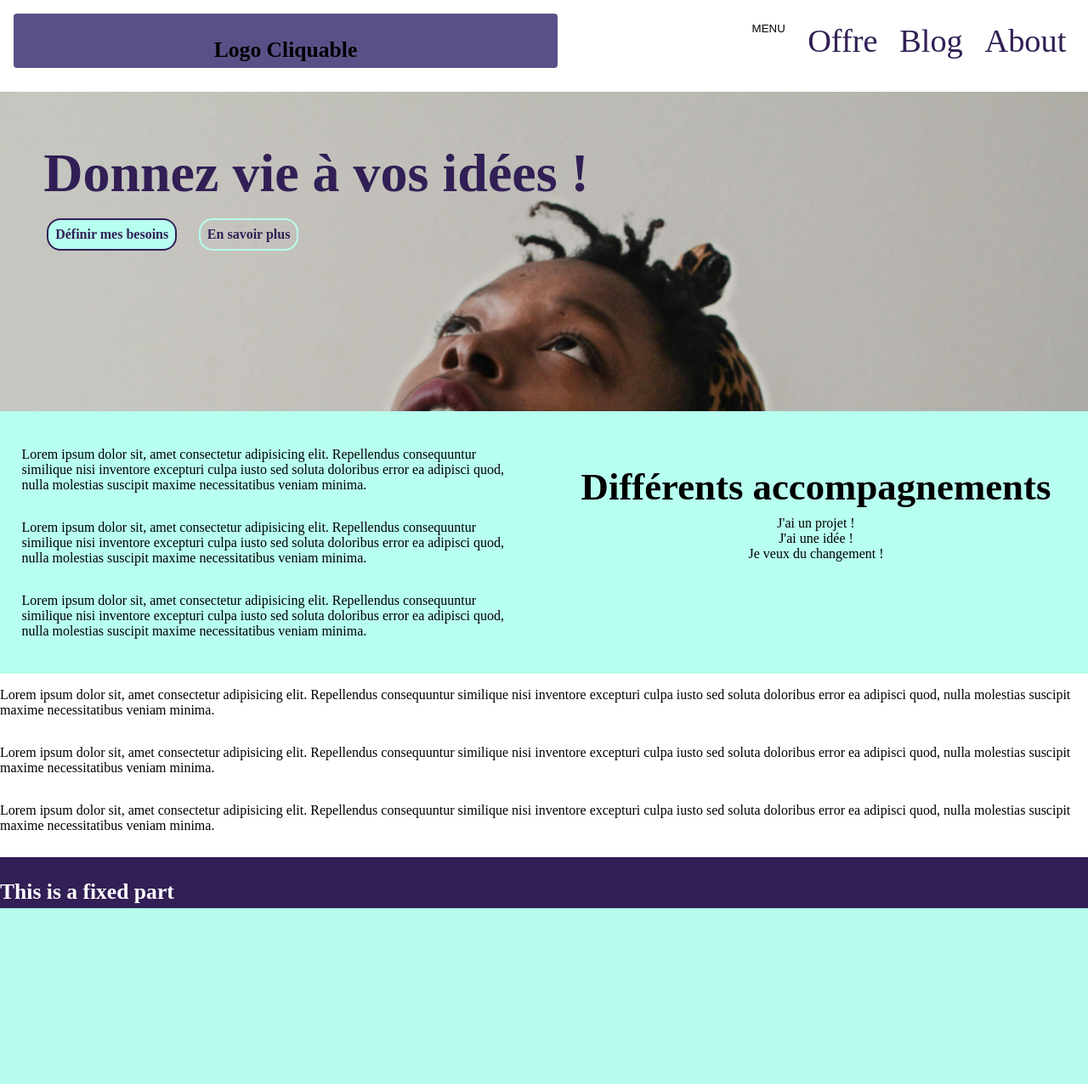
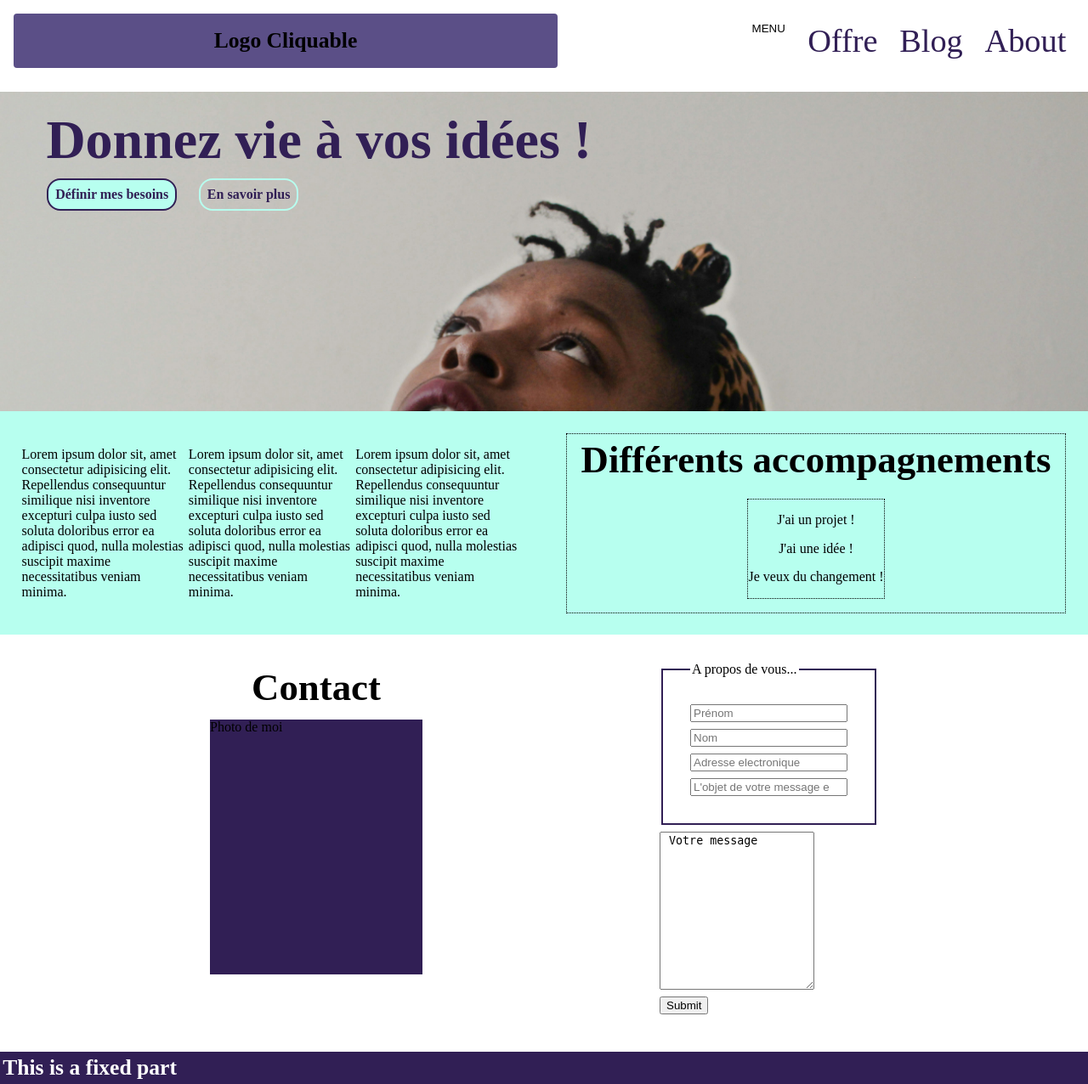
Before and after one commit to justsam42/back11emuse, a Django app: page / in a window 1280 px wide. Shown: the whole page at 85% size. Before the commit the page ends 1069 px from the top, so only its background shows below. Run offline with Django 5.2, Linux system fonts and the light colour scheme.

Commit message:
dev homePage structure

```diff
--- a/core/static/core/styles.css
+++ b/core/static/core/styles.css
@@ -116,22 +116,67 @@
     flex-direction: column;
     align-items: center;
     justify-content: flex-start;
+    border: 1px dotted black;
+    min-width: max-content;
 }
 
 #targets-section{
+    border: 1px dotted black;
+    display: flex;
+    flex-direction: column;
+    align-items: center;
+    justify-content: space-evenly;
+    margin:1em;
+    height: 100%;
+
+
+}
+
+#trgt-btn{
+
+}
+
+.focus-3{
+    display: flex;
+    align-items: flex-start;
+    justify-content: space-evenly;
+}
+
+#contact-hero{
     display: flex;
     flex-direction: column;
     align-items: center;
     justify-content: flex-start;
+    padding: 2em;
+    gap : 1vh;
 }
 
+#photo-contact{
+    display:block;
+    height: 300px;
+    width : 250px;
+    background-color: rgb(49, 31, 85);
+}
 
-.focus-3{
+#infos-msg{
     display: flex;
     flex-direction: column;
     align-items: center;
     justify-content: flex-start;
+    padding: 2em;
+    gap : 1vh;
 }
+
+#msg-container{
+    display: flex;
+    flex-direction: column;
+    align-items: flex-start;
+    justify-content: space-between;
+    padding: 2em;
+    gap : 1vh;
+}
+
+
 
 /* -------  UI ------------ */
 a{
@@ -142,6 +187,10 @@
 
 select{
    appearance: none ;
+}
+
+fieldset{
+    border: 0.25vmin solid rgb(49, 31, 85);
 }
 
 
@@ -175,14 +224,15 @@
 h1{
     font-size: 5vw;
     font-weight: bold;
-    margin-bottom: 1.5vh;
+    margin: 0.5vh 0.25vw;
 }
 
 h2{
     font-size: 3.5vw;
-    margin-bottom: 1vh;
+    margin: 0.5vh 0.25vw;
 }
 h3{
     font-size: 2vw;
-    margin-bottom: 0.5vh;
+    margin: 0.5vh 0.25vw;
+
 }
--- a/core/templates/core/index.html
+++ b/core/templates/core/index.html
@@ -8,8 +8,10 @@
     <div class="focus-1" id="hero-section">
         <h1>Donnez vie à vos idées !</h1>
         <div id="cta-heroSection">
-            <a class="cta-btn" href="#">Définir mes besoins</a>
-            <a class="ghost-btn" href="{% url 'core:services' %}">En savoir plus</a>
+            <a class="cta-btn" href="#"
+                >Définir mes besoins</a>
+            <a class="ghost-btn" href="{% url 'core:services' %}"
+                >En savoir plus</a>
         </div>
     </div>
     <div id="value-prop">
@@ -21,16 +23,55 @@
         <div class="focus-2">
             <h2>Différents accompagnements</h2>
             <div id="targets-section">
-                <a class="trgt-btn" href="#">J'ai un projet !</a>
-                <a class="trgt-btn" href="#">J'ai une idée !</a>
-                <a class="trgt-btn" href="#">Je veux du changement !</a>
+                <a class="trgt-btn" href="#"
+                    >J'ai un projet !</a>
+                <a class="trgt-btn" href="#"
+                    >J'ai une idée !</a>
+                <a class="trgt-btn" href="#"
+                    >Je veux du changement !</a>
             </div>
         </div>
     </div>
     <div class="focus-3" id="contact-section">
-        <p>Lorem ipsum dolor sit, amet consectetur adipisicing elit. Repellendus consequuntur similique nisi inventore excepturi culpa iusto sed soluta doloribus error ea adipisci quod, nulla molestias suscipit maxime necessitatibus veniam minima.</p>
-        <p>Lorem ipsum dolor sit, amet consectetur adipisicing elit. Repellendus consequuntur similique nisi inventore excepturi culpa iusto sed soluta doloribus error ea adipisci quod, nulla molestias suscipit maxime necessitatibus veniam minima.</p>
-        <p>Lorem ipsum dolor sit, amet consectetur adipisicing elit. Repellendus consequuntur similique nisi inventore excepturi culpa iusto sed soluta doloribus error ea adipisci quod, nulla molestias suscipit maxime necessitatibus veniam minima.</p>
+        <div id="contact-hero">
+            <h2>Contact</h2>
+            <div id="photo-contact">Photo de moi</div>
+        </div>
+        <div id="msg-container">
+            <fieldset id="infos-msg">
+                <legend>A propos de vous...</legend>
+                <input
+                    type="text"
+                    name="first-name"
+                    placeholder="Prénom"/>
+                <input
+                    type="text"
+                    name="last-name"
+                    placeholder="Nom"/>
+                <input
+                    type="email"
+                    name="email"
+                    placeholder="Adresse electronique"/>
+                <input
+                    type="text"
+                    list="msg-object"
+                    placeholder="L'objet de votre message est..."
+                />
+                    <datalist id="msg-object">
+                        <option value="Je ne trouve pas une information.">
+                        <option value="J'ai un besoin particulier."></option>
+                        <option value="Je souhaite établir un partenariat."></option>
+                    </datalist>
+            </fieldset>
+            <textarea name="msg" id="msg-content"
+                rows="12" columns="64"
+                required="true"
+                autocapitalize="sentences"
+            > Votre message</textarea>
+            <input
+                type="submit"/>
+        </div>
+
     </div>
 
 </main>
```
